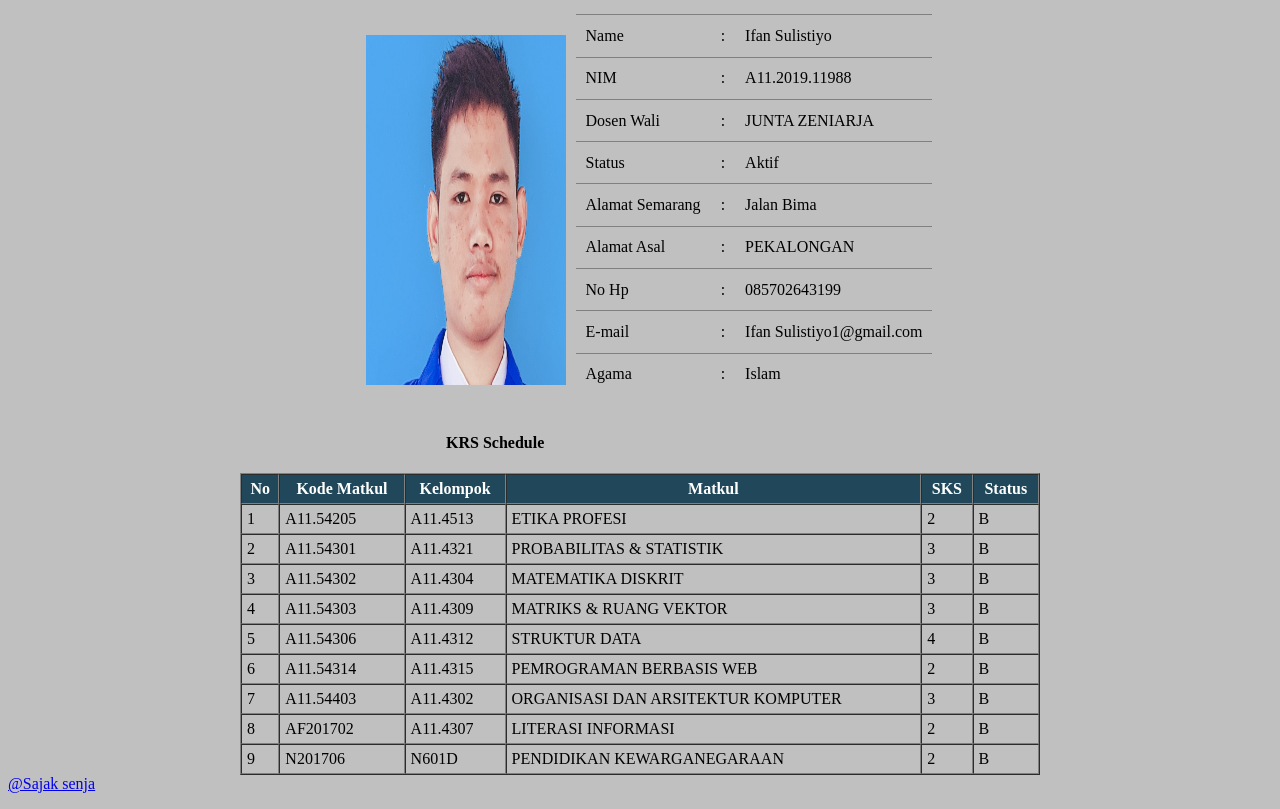
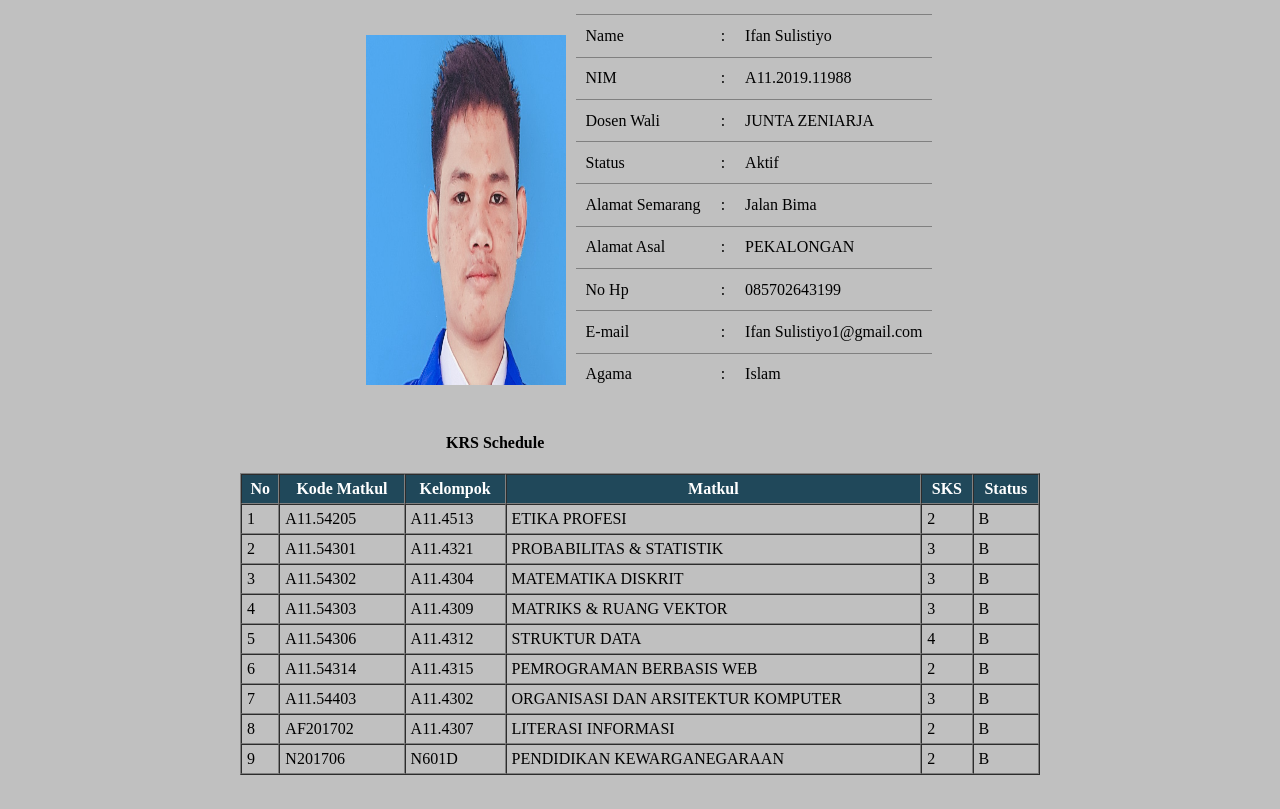
Before and after one commit to Ifan-Sulistiyo/webdas, a plain HTML site: page latian3/biodata1.html in a window 1280 px wide. Shown: the part 66-875 px from the top of the page. After the commit the page ends 849 px from the top, so only its background shows below. Drawn offline with Linux system fonts and the light colour scheme.

Commit message:
Update biodata1.html

```diff
--- a/latian3/biodata1.html
+++ b/latian3/biodata1.html
@@ -163,5 +163,4 @@
                             </table>
 
 
-						 <a href="https://www.instagram.com/">@Sajak senja</a></p>
 </html>
```
